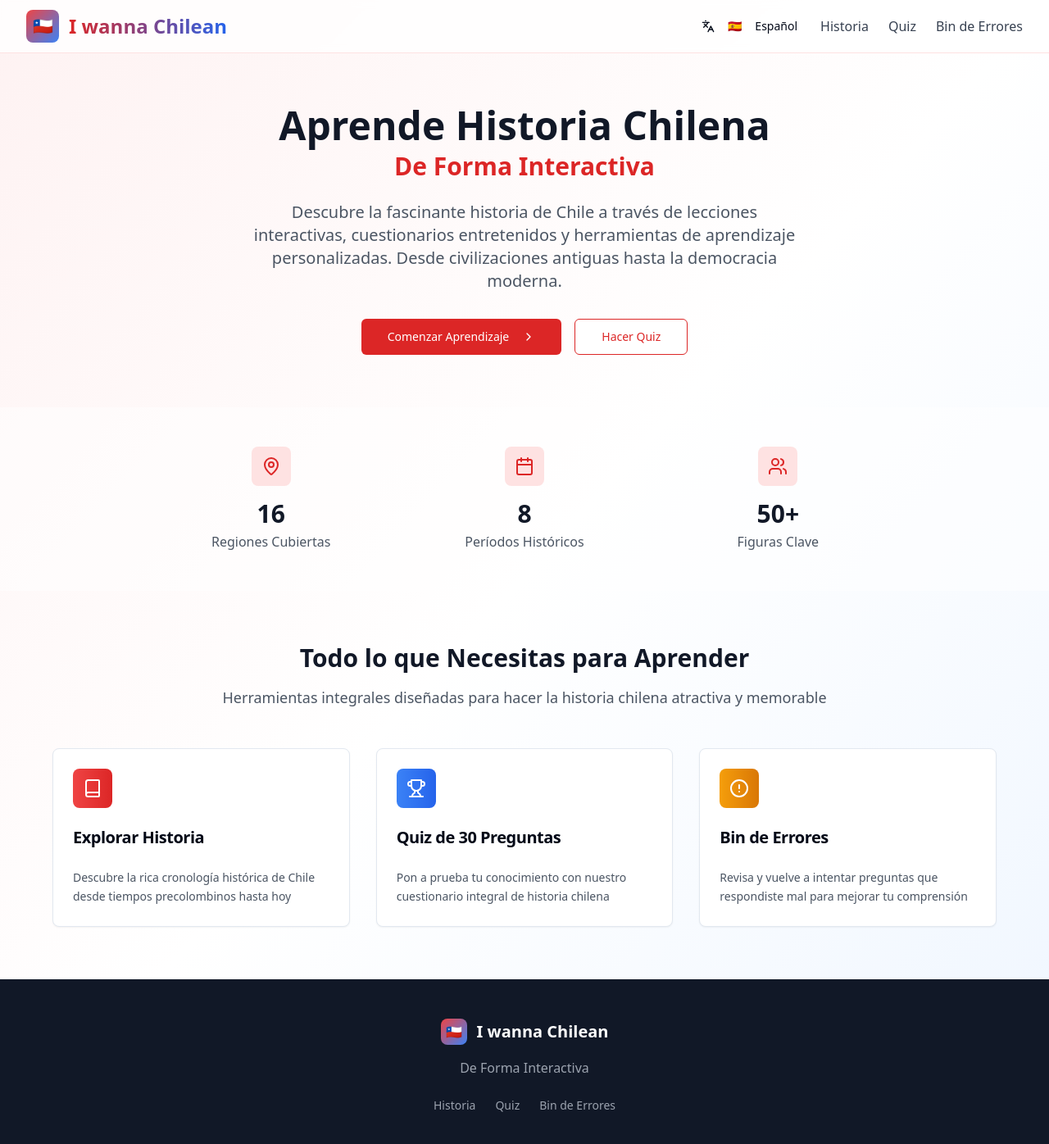
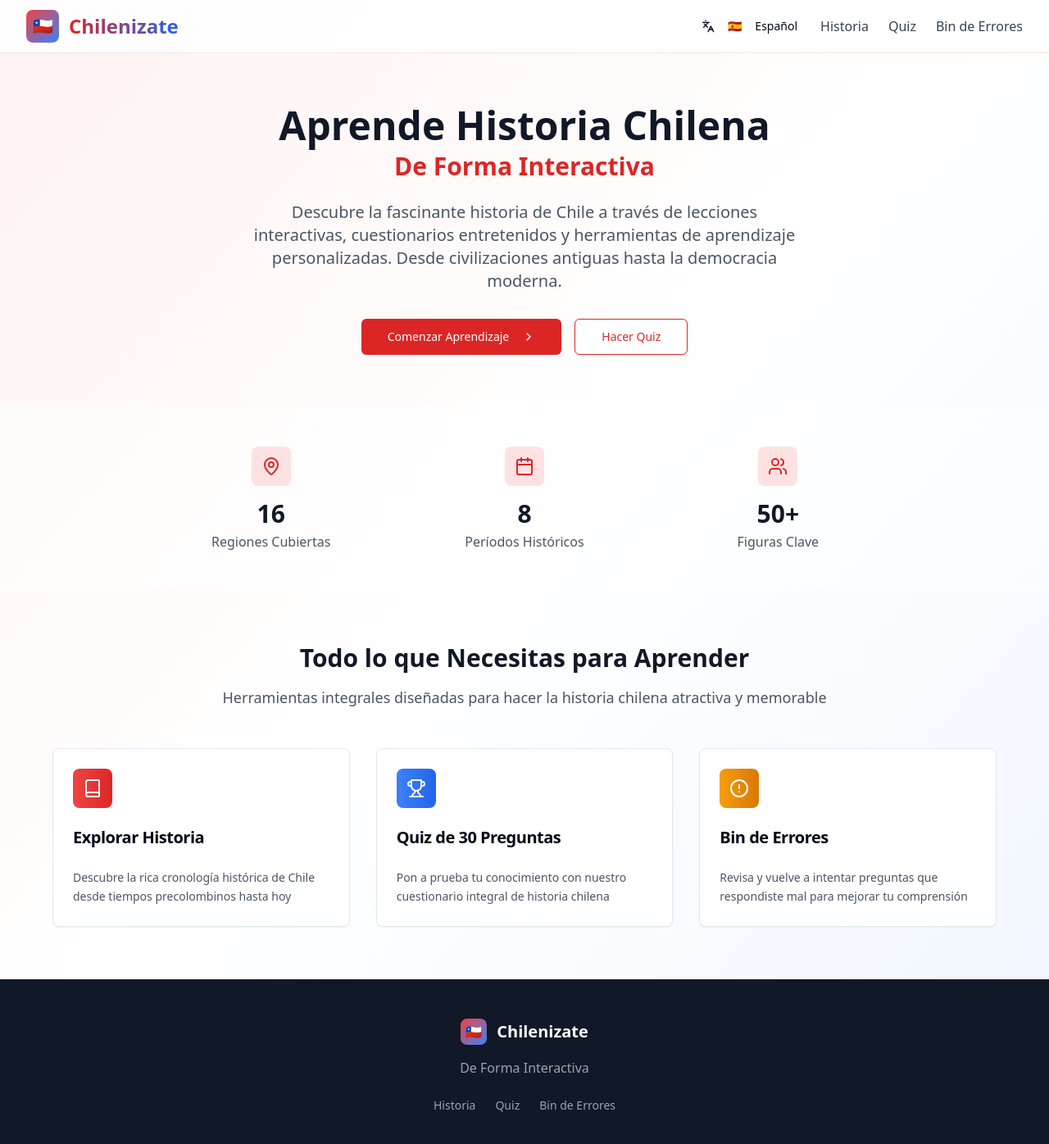
Before and after one commit to bethorod/chilenizate-app, a React (Vite) app: page / in a window 1280 px wide. Shown: the top 1396 px of the page at 82% size. Built offline with nearby package versions, Linux system fonts and the light colour scheme.

Commit message:
Rename application
Rename "I wanna Chilean" to "Chilenizate" in the application title and related elements.

```diff
--- a/index.html
+++ b/index.html
@@ -4,11 +4,11 @@
   <head>
     <meta charset="UTF-8" />
     <meta name="viewport" content="width=device-width, initial-scale=1.0" />
-    <title>I wanna Chilean - Learn Chilean History</title>
+    <title>Chilenizate - Learn Chilean History</title>
     <meta name="description" content="Learn Chilean History the Interactive Way - Comprehensive lessons and quizzes about Chile's rich historical timeline" />
     <meta name="author" content="Lovable" />
 
-    <meta property="og:title" content="I wanna Chilean - Learn Chilean History" />
+    <meta property="og:title" content="Chilenizate - Learn Chilean History" />
     <meta property="og:description" content="Learn Chilean History the Interactive Way - Comprehensive lessons and quizzes about Chile's rich historical timeline" />
     <meta property="og:type" content="website" />
     <meta property="og:image" content="https://lovable.dev/opengraph-image-p98pqg.png" />
--- a/src/pages/Index.tsx
+++ b/src/pages/Index.tsx
@@ -1,4 +1,3 @@
-
 import { useState } from 'react';
 import { Link } from 'react-router-dom';
 import { Book, Trophy, AlertCircle, ChevronRight, MapPin, Calendar, Users } from 'lucide-react';
@@ -55,7 +54,7 @@ const Index = () => {
                 <span className="text-white font-bold text-xl">🇨🇱</span>
               </div>
               <h1 className="text-2xl font-bold bg-gradient-to-r from-red-600 to-blue-600 bg-clip-text text-transparent">
-                I wanna Chilean
+                Chilenizate
               </h1>
             </div>
             <div className="flex items-center space-x-4">
@@ -156,7 +155,7 @@ const Index = () => {
             <div className="w-8 h-8 bg-gradient-to-br from-red-500 to-blue-500 rounded-lg flex items-center justify-center">
               <span className="text-white font-bold">🇨🇱</span>
             </div>
-            <h4 className="text-xl font-bold">I wanna Chilean</h4>
+            <h4 className="text-xl font-bold">Chilenizate</h4>
           </div>
           <p className="text-gray-400 mb-6">{t('main.interactiveWay')}</p>
           <div className="flex justify-center space-x-6 text-sm text-gray-400">
```
